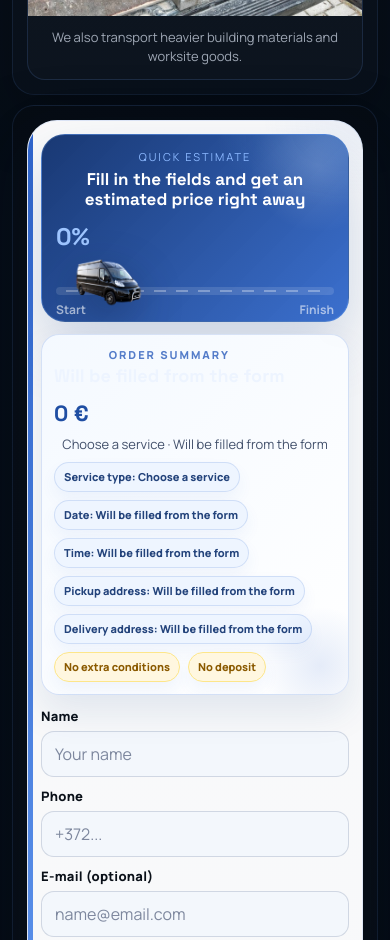
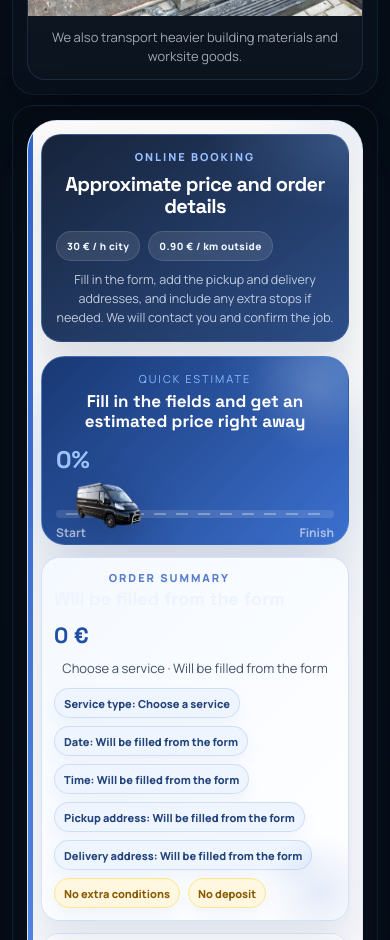
Before and after one commit to aridesteenus-bit/arides-site, an Electron app: page index.html in a window 390 px wide. Shown: the part 6600-7540 px from the top of the page. Drawn offline with nearby package versions, Linux system fonts and the light colour scheme; some packages are replaced by stand-ins of ours.

Commit message:
Polish booking form and bust cache

```diff
--- a/app.js
+++ b/app.js
@@ -216,6 +216,8 @@
       progressEnd: "Finiš",
       estimateEyebrow: "Eelhind",
       quoteTitle: "Ligikaudne hind ja tellimuse detailid",
+      bookingPillCity: "30 € / h linnas",
+      bookingPillOutside: "0.90 € / km linnast välja",
       estimatePendingValue: "Alusta vormi täitmist",
       estimatePendingText: "Lisame siia esialgse hinnaloogika kohe, kui marsruut ja teenus on sisestatud.",
       estimateMetaPending: "Sisesta aadressid ja valikud, et näha ligikaudset marsruuti ning hinnaloogikat.",
@@ -501,6 +503,8 @@
       progressEnd: "Финиш",
       estimateEyebrow: "Предварительная цена",
       quoteTitle: "Примерная стоимость и детали заказа",
+      bookingPillCity: "30 € / ч по городу",
+      bookingPillOutside: "0.90 € / км за городом",
       estimatePendingValue: "Начните заполнять форму",
       estimatePendingText: "Как только будут указаны услуга и маршрут, здесь появится ориентировочная стоимость.",
       estimateMetaPending: "Укажите адреса и параметры заказа, чтобы увидеть примерный маршрут и логику расчета.",
@@ -788,6 +792,8 @@
       progressEnd: "Finish",
       estimateEyebrow: "Preliminary price",
       quoteTitle: "Approximate price and order details",
+      bookingPillCity: "30 € / h city",
+      bookingPillOutside: "0.90 € / km outside",
       estimatePendingValue: "Start filling out the form",
       estimatePendingText: "Once the service and route details are added, an approximate price will appear here.",
       estimateMetaPending: "Enter the addresses and job options to see an approximate route and pricing logic.",
@@ -1074,6 +1080,8 @@
       progressEnd: "Määränpää",
       estimateEyebrow: "Alustava hinta",
       quoteTitle: "Arvioitu hinta ja tilauksen tiedot",
+      bookingPillCity: "30 € / h kaupungissa",
+      bookingPillOutside: "0.90 € / km kaupungin ulkopuolella",
       estimatePendingValue: "Aloita lomakkeen täyttö",
       estimatePendingText: "Kun palvelu ja reitti on lisätty, alustava hinta näkyy tässä.",
       estimateMetaPending: "Syötä osoitteet ja valinnat nähdäksesi alustavan reitin ja hintalogiikan.",
--- a/index.html
+++ b/index.html
@@ -37,7 +37,7 @@
   <link rel="apple-touch-icon" sizes="180x180" href="./apple-touch-icon.png?v=20260617a" />
   <link rel="manifest" href="./site.webmanifest?v=20260617a" />
   <link rel="stylesheet" href="https://cdn.jsdelivr.net/npm/flatpickr/dist/flatpickr.min.css" />
-  <link rel="stylesheet" href="./styles.css" />
+  <link rel="stylesheet" href="./styles.css?v=20260706c" />
   <script>
     window.ARIDES_CONFIG = {
       googleMapsApiKey: "AIzaSyDYmyGgtstfAP7Bc3aiFcmV83j1I9pX8Hw",
@@ -476,6 +476,18 @@
 
         <form class="bookingForm" id="bookingForm" enctype="multipart/form-data">
           <button class="quoteDrawer__close" id="quoteDrawerClose" type="button" data-i18n="quoteDrawerClose" aria-label="Close">Sulge</button>
+          <section class="bookingForm__hero">
+            <p class="bookingForm__eyebrow" data-i18n="bookingEyebrow">Online booking</p>
+            <div class="bookingForm__heroRow">
+              <h3 class="bookingForm__title" data-i18n="quoteTitle">Approximate price and order details</h3>
+              <div class="bookingForm__pillRow" aria-label="Pricing summary">
+                <span class="bookingForm__pill" data-i18n="bookingPillCity">30 € / h city</span>
+                <span class="bookingForm__pill" data-i18n="bookingPillOutside">0.90 € / km outside</span>
+              </div>
+            </div>
+            <p class="bookingForm__lead" data-i18n="bookingSubtitle">Fill in the form, add the pickup and delivery addresses, and include any extra stops if needed. We will contact you and confirm the job.</p>
+          </section>
+
           <section class="progressPanel" aria-label="Booking progress">
             <div class="progressPanel__head">
               <div>
@@ -918,6 +930,6 @@
   <script src="https://cdn.jsdelivr.net/npm/flatpickr/dist/l10n/ru.js"></script>
   <script src="https://cdn.jsdelivr.net/npm/flatpickr/dist/l10n/et.js"></script>
   <script src="https://cdn.jsdelivr.net/npm/flatpickr/dist/l10n/fi.js"></script>
-  <script src="./app.js"></script>
+  <script src="./app.js?v=20260706c"></script>
 </body>
 </html>
--- a/styles.css
+++ b/styles.css
@@ -846,6 +846,68 @@ h1{
   top:92px;
   align-self:start;
 }
+.bookingForm__hero{
+  display:grid;
+  gap:10px;
+  margin-bottom:14px;
+  padding:16px 16px 15px;
+  border-radius:24px;
+  background:
+    radial-gradient(220px 120px at 100% 0%, rgba(131,183,255,.22), transparent 62%),
+    linear-gradient(145deg, rgba(18,31,54,.98), rgba(36,71,132,.96));
+  border:1px solid rgba(124,177,255,.26);
+  box-shadow:0 20px 38px rgba(18,34,68,.12);
+}
+.bookingForm__eyebrow{
+  margin:0;
+  color:#98bfff;
+  font-size:11px;
+  font-weight:800;
+  letter-spacing:.18em;
+  text-transform:uppercase;
+}
+.bookingForm__heroRow{
+  display:flex;
+  align-items:flex-start;
+  justify-content:space-between;
+  gap:12px;
+}
+.bookingForm__title{
+  margin:0;
+  color:var(--white);
+  font-family:"Space Grotesk", sans-serif;
+  font-size:clamp(20px, 2.5vw, 28px);
+  line-height:1.05;
+  letter-spacing:-.03em;
+  max-width:14ch;
+}
+.bookingForm__pillRow{
+  display:flex;
+  flex-wrap:wrap;
+  justify-content:flex-end;
+  gap:8px;
+  margin-top:2px;
+}
+.bookingForm__pill{
+  display:inline-flex;
+  align-items:center;
+  min-height:30px;
+  padding:5px 10px;
+  border-radius:999px;
+  background:rgba(255,255,255,.1);
+  border:1px solid rgba(255,255,255,.12);
+  color:#eff6ff;
+  font-size:11px;
+  font-weight:800;
+  letter-spacing:.04em;
+  white-space:nowrap;
+}
+.bookingForm__lead{
+  margin:0;
+  color:rgba(235,243,255,.78);
+  font-size:13px;
+  line-height:1.5;
+}
 .bookingForm::before{
   content:"";
   position:absolute;
@@ -878,15 +940,15 @@ h1{
 }
 .orderSummaryPanel{
   display:grid;
-  gap:8px;
+  gap:10px;
   margin-bottom:12px;
-  padding:16px;
-  border-radius:24px;
+  padding:18px;
+  border-radius:26px;
   background:
     linear-gradient(135deg, rgba(244,249,255,.98), rgba(255,255,255,.98)),
     radial-gradient(260px 120px at 100% 0%, rgba(47,100,203,.12), transparent 62%);
   border:1px solid rgba(47,100,203,.18);
-  box-shadow:0 18px 36px rgba(21,66,142,.1);
+  box-shadow:0 20px 42px rgba(21,66,142,.12);
   position:relative;
   overflow:hidden;
 }
@@ -1063,12 +1125,17 @@ h1{
 .formGrid{
   display:grid;
   grid-template-columns:repeat(2, minmax(0, 1fr));
-  gap:10px;
+  gap:12px;
 }
 .field{
   display:flex;
   flex-direction:column;
   gap:6px;
+  padding:12px 12px 13px;
+  border-radius:18px;
+  background:linear-gradient(180deg, rgba(255,255,255,.98), rgba(244,249,255,.98));
+  border:1px solid rgba(47,100,203,.1);
+  box-shadow:0 12px 24px rgba(18,34,68,.06);
 }
 .field__control{
   position:relative;
@@ -1084,7 +1151,7 @@ h1{
 .field span{
   font-size:13px;
   font-weight:800;
-  color:var(--slate);
+  color:#243d69;
   letter-spacing:.02em;
 }
 .field input,
@@ -1092,12 +1159,12 @@ h1{
 .field textarea{
   width:100%;
   padding:11px 13px;
-  border-radius:13px;
-  border:1px solid rgba(26,52,94,.16);
-  background:#f3f7fc;
+  border-radius:14px;
+  border:1px solid rgba(26,52,94,.14);
+  background:linear-gradient(180deg, #f8fbff, #eff5fb);
   color:#07101b;
   outline:none;
-  transition:border-color .16s ease, box-shadow .16s ease, background .16s ease;
+  transition:border-color .16s ease, box-shadow .16s ease, background .16s ease, transform .16s ease;
 }
 .field:hover input,
 .field:hover select,
@@ -1111,10 +1178,11 @@ h1{
   border-color:rgba(47,100,203,.46);
   box-shadow:0 0 0 4px rgba(47,100,203,.12);
   background:var(--white);
+  transform:translateY(-1px);
 }
 .field textarea{
   resize:vertical;
-  min-height:82px;
+  min-height:88px;
 }
 .field input::placeholder,
 .field textarea::placeholder{
@@ -1400,6 +1468,8 @@ h1{
 }
 .bookingForm__submit{
   width:100%;
+  min-height:50px;
+  border-radius:16px;
 }
 .bookingForm__note{
   margin:8px 0 0;
@@ -1413,10 +1483,11 @@ h1{
 .checkRow--boxed{
   margin:0;
   padding:11px 13px;
-  border-radius:13px;
-  border:1px solid var(--line);
-  background:var(--accent-soft);
-  color:var(--slate);
+  border-radius:15px;
+  border:1px solid rgba(47,100,203,.18);
+  background:linear-gradient(180deg, rgba(231,241,255,.96), rgba(239,245,255,.88));
+  color:#35507e;
+  box-shadow:0 12px 24px rgba(21,66,142,.08);
 }
 .checkRow--boxed:hover{
   border-color:rgba(47,100,203,.24);
@@ -2048,11 +2119,20 @@ body.quote-drawer-open .quoteDrawer__close{
   .estimatePanel__head{
     flex-direction:column;
   }
+  .bookingForm__heroRow{
+    flex-direction:column;
+  }
+  .bookingForm__pillRow{
+    justify-content:flex-start;
+  }
   .orderSummaryPanel__head{
     flex-direction:column;
   }
   .orderSummaryPanel__head strong{
     white-space:normal;
+  }
+  .field{
+    padding:11px;
   }
   .estimatePanel__stats{
     grid-template-columns:1fr;
@@ -2225,6 +2305,21 @@ body.quote-drawer-open .quoteDrawer__close{
   .priceAside{
     padding:13px;
   }
+  .bookingForm__hero{
+    padding:14px;
+    border-radius:20px;
+  }
+  .bookingForm__title{
+    max-width:none;
+    font-size:20px;
+    line-height:1.08;
+  }
+  .bookingForm__lead{
+    font-size:12.5px;
+  }
+  .bookingForm__pill{
+    font-size:10px;
+  }
   .orderSummaryPanel{
     padding:12px;
     border-radius:18px;
@@ -2354,6 +2449,10 @@ body.quote-drawer-open .quoteDrawer__close{
   .priceAside{
     padding:14px;
   }
+  .field{
+    padding:10px;
+    border-radius:16px;
+  }
   .orderSummaryPanel__head strong{
     font-size:22px;
   }
```
